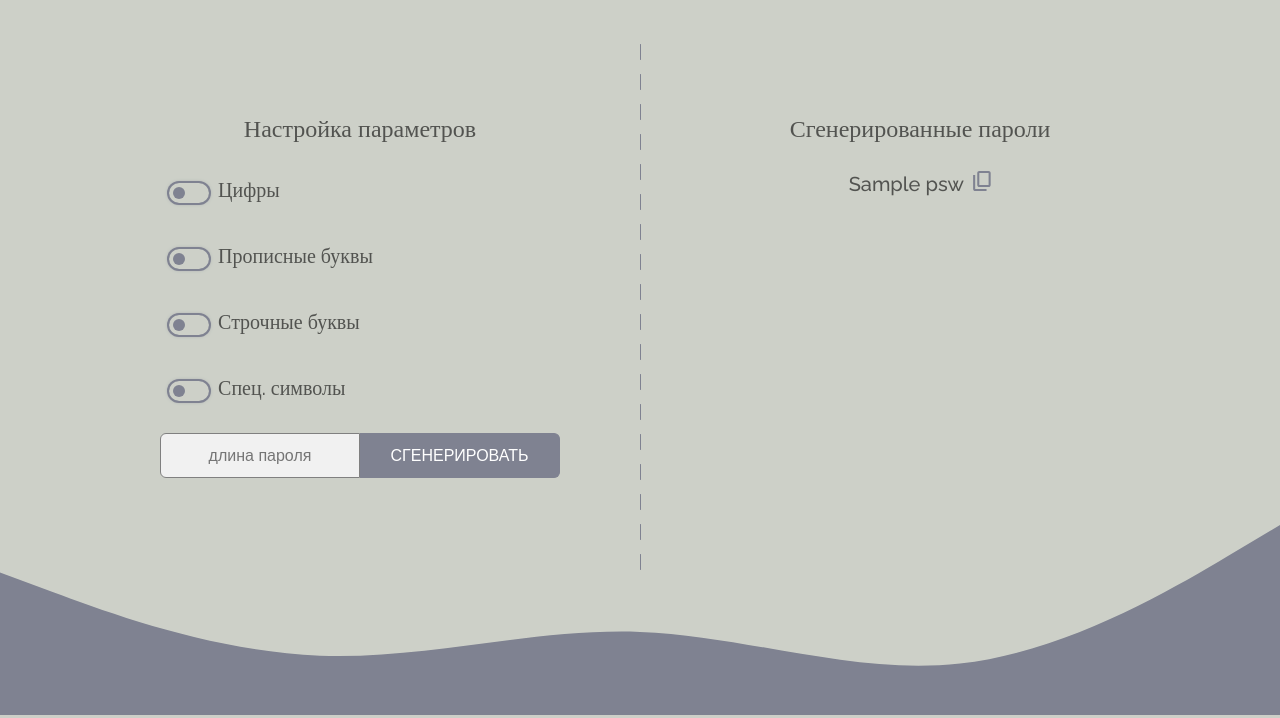
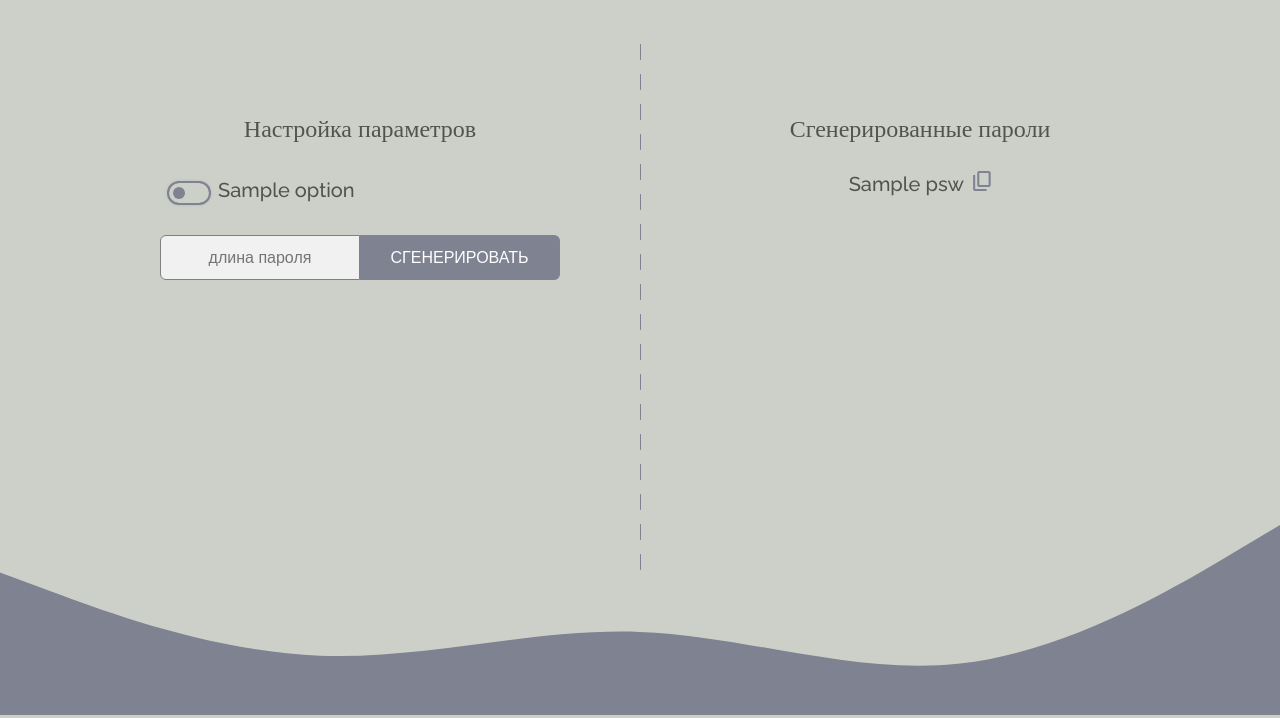
Before and after one commit to stemirkhan/PassGenius, a Flask app: template app/templates/generate_password.html in a window 1280 px wide. Shown: the part 86-804 px from the top of the page. Run offline with Flask 2, Linux system fonts and the light colour scheme; the template is opened without the code that fills it: most values are stand-ins (such as "Sample title", 1, 10 or a date in 2020).

Commit message:
moved the div block with generation options to the loop

```diff
--- a/app/templates/generate_password.html
+++ b/app/templates/generate_password.html
@@ -7,33 +7,14 @@
 {% block contect %}
 <form action="#!" method="post" class="main_form">
     <p class="main_title_block">Настройка параметров</p>
+    {% for option in generation_parameters%}
     <div class="line_checkbox">
         <label class="switch">
             <input type="checkbox" name="">
             <span class="slider"></span>
-        </label> Цифры
+        </label> {{option}}
     </div>
-
-    <div class="line_checkbox">
-        <label class="switch">
-            <input type="checkbox" name="">
-            <span class="slider"></span>
-        </label> Прописные буквы
-    </div>
-
-    <div class="line_checkbox">
-        <label class="switch">
-            <input type="checkbox" name="">
-            <span class="slider"></span>
-        </label> Строчные буквы
-    </div>
-
-    <div class="line_checkbox">
-        <label class="switch">
-            <input type="checkbox" name="">
-            <span class="slider"></span>
-        </label> Спец. символы
-    </div>
+    {% endfor %}
 
     <div class="line_button">
         <input maxlength="32" type="text" placeholder="длина пароля" name="">
```
Also changed, not shown: app/static/css/check_password.css (renamed from app/static/css/check_password_style.css).
